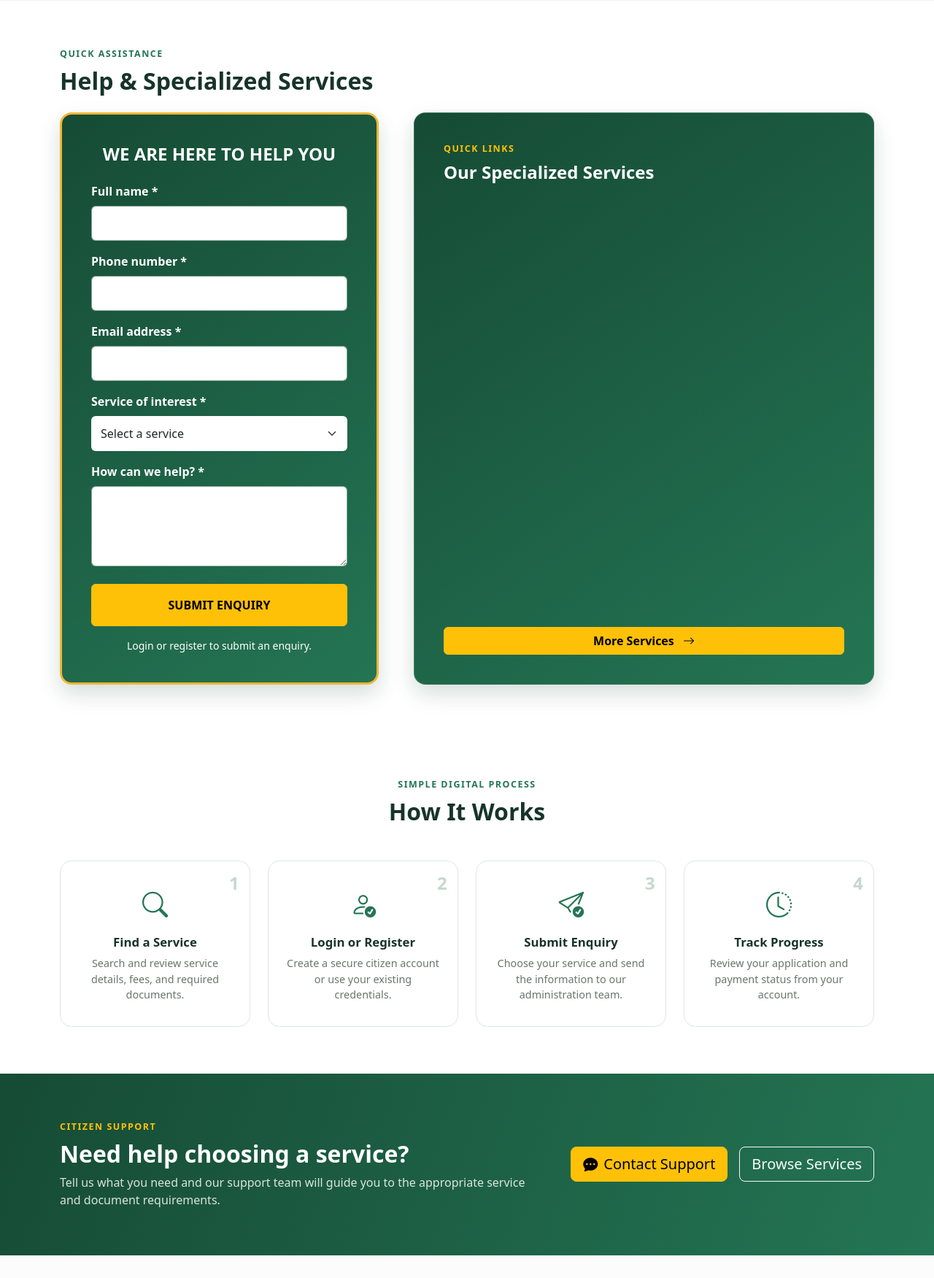
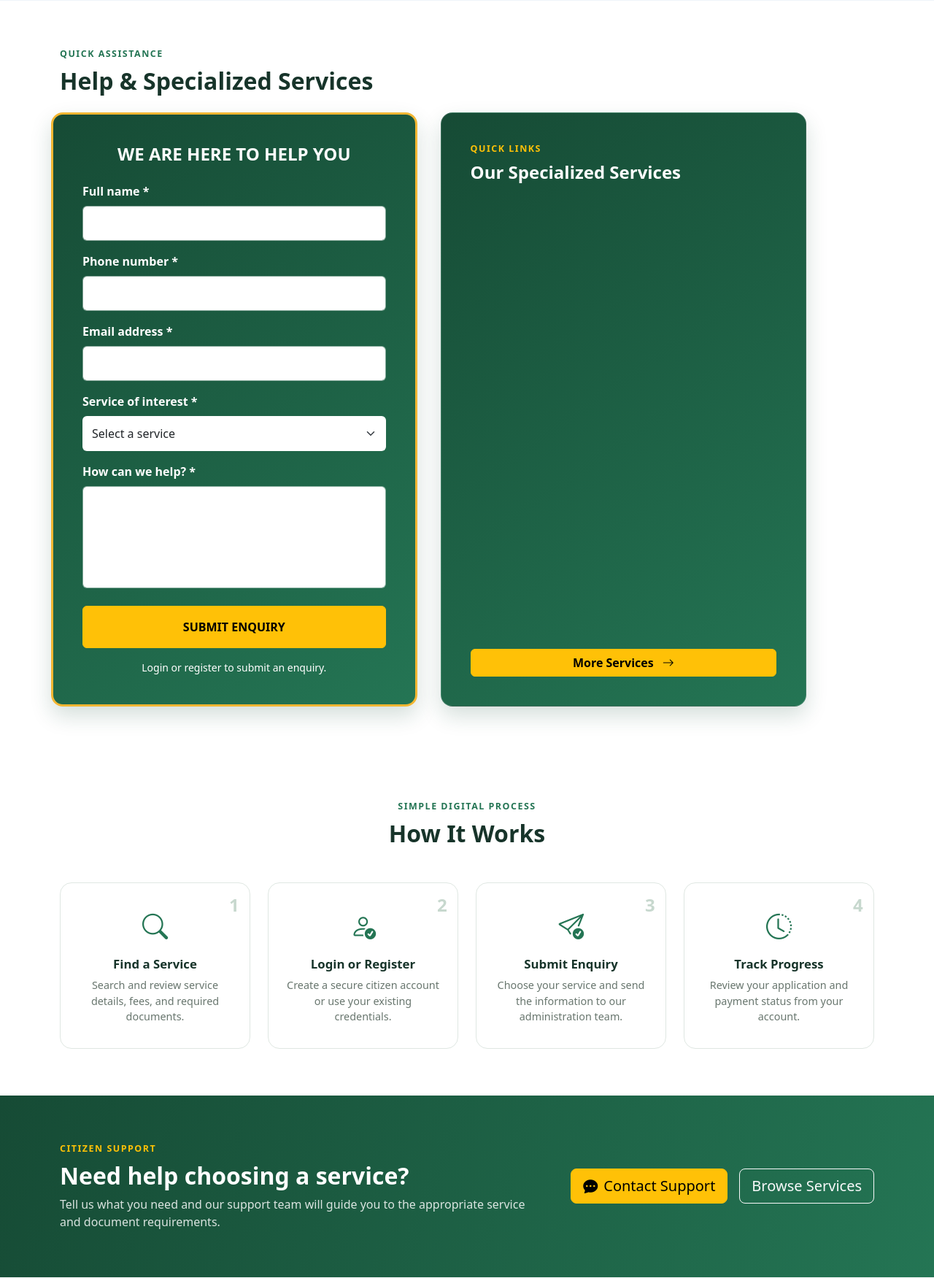
Before and after one commit to hetvi213/E-services, a Flask app: page / in a window 1280 px wide. Shown: the part 1745-3496 px from the top of the page at 73% size. Run offline with Flask 3, Linux system fonts and the light colour scheme.

Commit message:
Refine homepage assistance layout

```diff
--- a/krishi_portal/static/css/style.css
+++ b/krishi_portal/static/css/style.css
@@ -50,13 +50,17 @@ body { color: var(--krishi-ink); background: #fff; }
 .home-section-link { padding: .75rem 1.35rem; font-size: 1rem; font-weight: 700; }
 .home-support { color: rgba(255,255,255,.84); background: linear-gradient(110deg, var(--krishi-green), var(--krishi-green-light)); }
 .home-updates { background: #fff; }
+.home-assistance-row { justify-content: flex-start; }
 .home-help-card, .home-quick-card { padding: clamp(1.75rem, 4vw, 2.5rem); border-radius: 1rem; color: #fff; background: linear-gradient(145deg, var(--krishi-green), var(--krishi-green-light)); box-shadow: 0 .8rem 1.8rem rgba(22,75,53,.18); }
 .home-help-card { border: 3px solid var(--krishi-gold); }
+.home-help-card { display: flex; flex-direction: column; }
+.home-help-card form { display: flex; flex: 1; flex-direction: column; }
+.home-help-card textarea { flex: 1; min-height: 140px; resize: none; }
 .home-quick-card { display: flex; flex-direction: column; border: 1px solid rgba(255,255,255,.15); }
 .home-help-card .form-label { font-weight: 700; }
 .home-help-card .form-control, .home-help-card .form-select { border-color: rgba(255,255,255,.45); }
-.home-quick-links { display: grid; flex: 1; grid-template-rows: repeat(6, minmax(3.25rem, 1fr)); gap: .75rem; }
-.home-quick-links a { display: flex; align-items: center; gap: .7rem; padding: .8rem 1rem; border: 1px solid rgba(255,255,255,.08); border-radius: .5rem; color: rgba(255,255,255,.88); background: rgba(255,255,255,.1); text-decoration: none; transition: background .2s ease, transform .2s ease; }
+.home-quick-links { display: grid; flex: 1; align-content: start; gap: .5rem; }
+.home-quick-links a { display: flex; align-items: center; gap: .65rem; min-height: 2.75rem; padding: .55rem .8rem; border: 1px solid rgba(255,255,255,.08); border-radius: .45rem; color: rgba(255,255,255,.88); background: rgba(255,255,255,.1); font-size: .92rem; text-decoration: none; transition: background .2s ease, transform .2s ease; }
 .home-quick-links a i { color: var(--krishi-gold); }
 .home-quick-links a:hover { color: #fff; background: rgba(255,255,255,.18); transform: translateX(4px); }
 .home-faq { max-width: 1050px; }
@@ -67,6 +71,10 @@ body { color: var(--krishi-ink); background: #fff; }
 .home-faq .accordion-button::after { display: grid; place-items: center; width: 2rem; height: 2rem; border-radius: 50%; color: #fff; background: #0d2e52; background-image: none; content: "+"; font-size: 1.2rem; line-height: 1; transform: none; }
 .home-faq .accordion-button:not(.collapsed)::after { content: "\00d7"; transform: none; }
 .home-faq .accordion-body { padding: 1.25rem 1.5rem; font-size: 1rem; line-height: 1.7; }
+@media (min-width: 992px) {
+    .home-assistance-row { column-gap: 2rem; }
+    .home-assistance-column { width: 44%; padding-right: 0; padding-left: 0; }
+}
 .process-section { background: #fff; }
 .process-step { position: relative; height: 100%; padding: 2rem 1.4rem; text-align: center; border: 1px solid #dfe7e2; border-radius: 1rem; }
 .process-step > span { position: absolute; top: .75rem; right: .9rem; color: #c7d8ce; font-size: 1.5rem; font-weight: 800; }
--- a/krishi_portal/templates/home.html
+++ b/krishi_portal/templates/home.html
@@ -107,8 +107,8 @@
 <section class="home-updates py-5">
     <div class="container py-3">
         <div class="mb-4"><p class="section-kicker mb-2">Quick assistance</p><h2 class="fw-bold">Help &amp; Specialized Services</h2></div>
-        <div class="row g-4 gx-lg-5 align-items-stretch">
-            <div class="col-lg-5">
+        <div class="row g-4 home-assistance-row align-items-stretch">
+            <div class="col-lg-6 home-assistance-column">
                 <div class="home-help-card h-100">
                     <h3 class="h4 text-center fw-bold mb-4">WE ARE HERE TO HELP YOU</h3>
                     <form method="post" action="{{ url_for('main.contact') }}" novalidate>
@@ -130,12 +130,12 @@
                     </form>
                 </div>
             </div>
-            <div class="col-lg-7">
+            <div class="col-lg-6 home-assistance-column">
                 <div class="home-quick-card h-100">
                     <p class="section-kicker text-warning mb-2">Quick links</p>
                     <h3 class="h4 text-white fw-bold mb-4">Our Specialized Services</h3>
                     <div class="home-quick-links">
-                        {% for service in services %}
+                        {% for service in enquiry_services[:12] %}
                         <a href="{{ url_for('main.service_detail', service_id=service.id) }}"><i class="bi bi-box-arrow-up-right"></i><span>{{ service.name }}</span></a>
                         {% endfor %}
                     </div>
```
